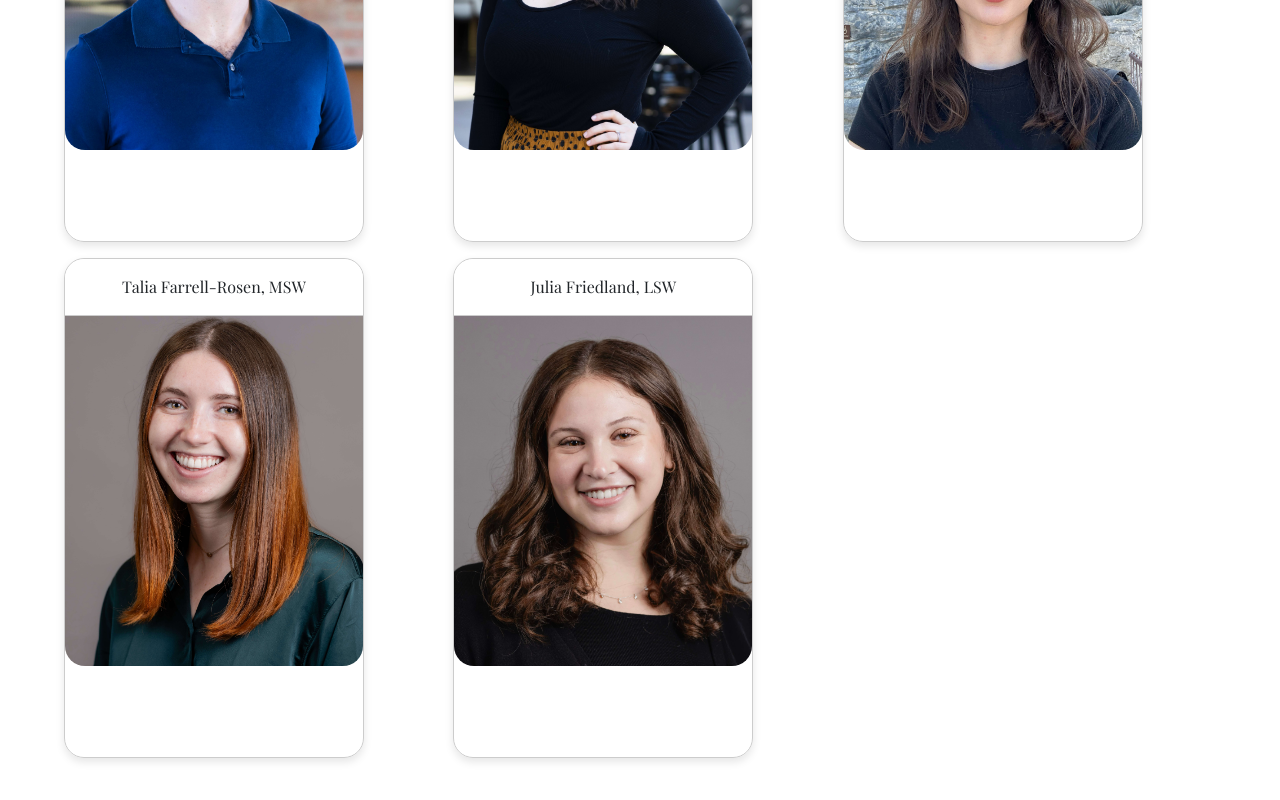
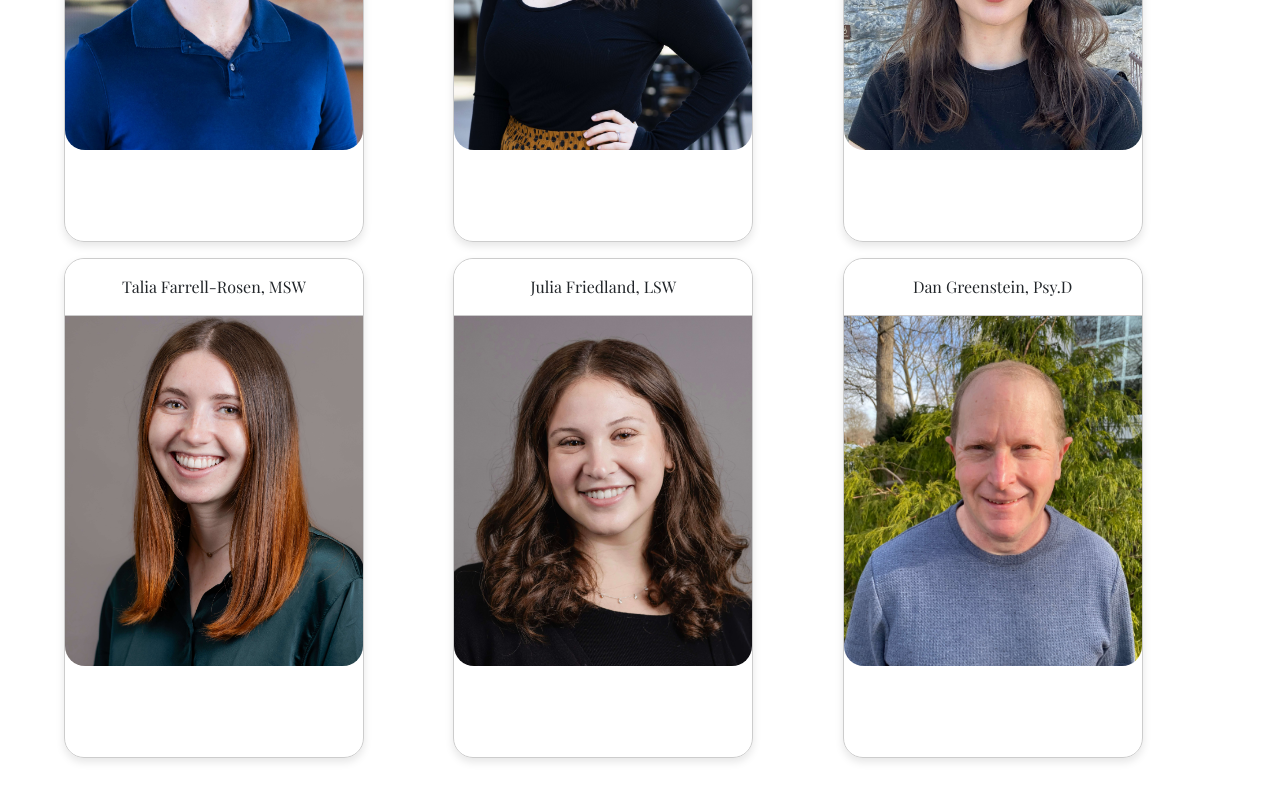
Before and after one commit to Bgorson/rose-water, a React app: page /about in a window 1280 px wide. Shown: the part 1890-2690 px from the top of the page. Built offline with nearby package versions, Linux system fonts and the light colour scheme.

Commit message:
staff update

```diff
--- a/src/components/StaffPage.js
+++ b/src/components/StaffPage.js
@@ -17,6 +17,7 @@ import Annie from '../annie.jpg';
 import Samantha from '../Samantha.jpeg';
 import Talia from '../talia.jpg';
 import Julia from '../julia.jpg';
+import Dan from '../dan.jpg';
 
 const Badge = styled.img`
   max-width: 100px;
@@ -504,6 +505,18 @@ continuous growth is key to both life and therapy.`,
     description2: `Julia’s approach emphasizes meeting clients where they are, combining practical tools with genuine validation and acceptance. Her experience includes hands-on DBT work with adolescents and adults at Metro NY DBT Center, as well as providing behavioral health and social support services to adults from diverse backgrounds at a primary care facility in Washington Heights, NYC through Columbia Doctors at NewYork-Presbyterian. Julia’s holistic and person-centered approach ensures that each individual's unique needs are met with warmth and understanding. Her passion for inclusivity has also been shaped by years of involvement in the disability community in Chicagoland, fostering a welcoming, supportive space for all her clients.`,
     description3: `Outside of work, Julia enjoys traveling, exploring new music, and unwinding with a great podcast. She can often be found relaxing with her dog, Henry, or satisfying her sweet tooth by baking up a new recipe!`,
   },
+  {
+    id: 14,
+    routeName: 'dan',
+    header: 'Dan Greenstein, Psy.D',
+    email: 'dgreenstein@rosewatterchicounseling.com',
+    blurb: `I'm Dan Greenstein, a clinical psychologist with a Doctoral Degree in Clinical Psychology from Adler University, specializing in individual therapy for young adults through adulthood using Acceptance & Commitment Therapy (ACT) and Cognitive-Behavior Therapy (CBT). My client-centered, evidence-based approach is empathetic and non-judgmental, focusing on supporting clients through a broad range of mental health concerns.`,
+    title: 'Licensed Clinical Psychologist',
+    image: Dan,
+    description1: `Join me on your journey to well-being! With years of experience supporting individuals from diverse backgrounds, I specialize in treating a wide range of mental health concerns through in-person or teletherapy in a safe, nonjudgmental space.`,
+    description2: `My approach is client-centered, evidence-based, and empathetic, focused on building trust and exploring values to create a meaningful, vibrant life. I primarily use Acceptance and Commitment Therapy (ACT) to help you overcome unhelpful thoughts and behaviors while incorporating Cognitive-Behavioral Therapy (CBT) when appropriate to address negative thinking patterns. Together, we’ll develop strategies for responding effectively to life's challenges and aligning your actions with your core values.`,
+    description3: `Before joining Rosewatter Chicagoland Counseling, I worked as a Forensic Psychologist and Drug Abuse Program Coordinator in the federal prison system. I am proud to have supervised over 80 predoctoral students during my career. Outside of counseling, I enjoy spending time with my wife and sons, roasting coffee beans, cooking, exercising, listening to classical music, and watching collegiate sports.`,
+  },
 ];
 
 const StaffPage = () => {
```
Also changed, not shown: src/dan.jpg (added).
